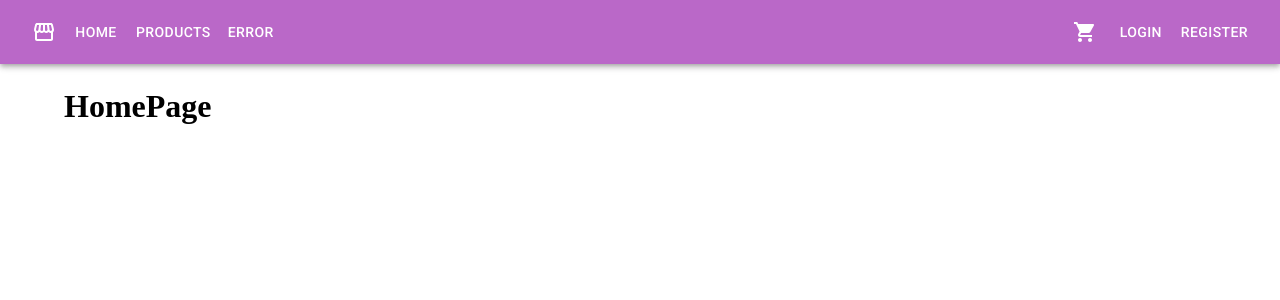
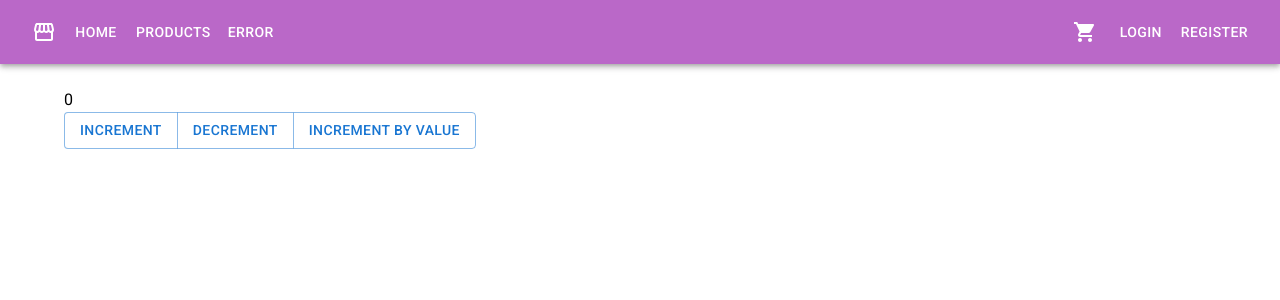
Before and after one commit to busraozdemir0/store-app-with-react, a React (Vite) app: page / in a window 1280 px wide. Shown: the top 300 px of the page. Built offline with nearby package versions, Linux system fonts and the light colour scheme; no server answers.

Commit message:
Redux toolkit

```diff
--- a/package.json
+++ b/package.json
@@ -15,9 +15,11 @@
     "@fontsource/roboto": "^5.3.0",
     "@mui/icons-material": "^9.5.0",
     "@mui/material": "^9.5.0",
+    "@reduxjs/toolkit": "^2.13.0",
     "axios": "^1.20.0",
     "react": "^19.2.8",
     "react-dom": "^19.2.8",
+    "react-redux": "^9.3.0",
     "react-router": "^7.18.4",
     "react-toastify": "^11.1.0"
   },
--- a/src/main.jsx
+++ b/src/main.jsx
@@ -3,11 +3,15 @@ import { createRoot } from 'react-dom/client'
 import './index.css'
 import App from './App.jsx'
 import { CartContextProvider } from './context/CartContext.jsx'
+import { store } from './store/store.js'
+import { Provider } from 'react-redux'
 
 createRoot(document.getElementById('root')).render(
   <StrictMode>
-    <CartContextProvider>
-      <App />
-    </CartContextProvider>
+    <Provider store={store}>
+      <CartContextProvider>
+        <App />
+      </CartContextProvider>
+    </Provider>
   </StrictMode>,
 )
--- a/src/pages/Home.jsx
+++ b/src/pages/Home.jsx
@@ -1,3 +1,7 @@
+import Counter from "./counter/Counter";
+
 export default function HomePage(){
-    return <h1>HomePage</h1>
+    return (
+        <Counter />
+    );
 }
--- /dev/null
+++ b/src/pages/counter/Counter.jsx
@@ -0,0 +1,20 @@
+import { Button, ButtonGroup, Typography } from "@mui/material";
+import { useDispatch, useSelector } from "react-redux";
+import { decrement, increment, incrementByValue } from "./counterSlice";
+
+export default function Counter() {
+
+    const value = useSelector(state => state.counter.value); // useSelector => state bilgilerine erişme
+    const dispatch = useDispatch(); // useDispatch => methodlara erişme
+
+    return (
+        <>
+            <Typography>{value}</Typography>
+            <ButtonGroup>
+                <Button onClick={() => dispatch(increment())}>Increment</Button>
+                <Button onClick={() => dispatch(decrement())}>Decrement</Button>
+                <Button onClick={() => dispatch(incrementByValue(5))}>Increment By Value</Button>
+            </ButtonGroup>
+        </>
+    );
+}
--- /dev/null
+++ b/src/pages/counter/counterSlice.js
@@ -0,0 +1,23 @@
+import { createSlice } from "@reduxjs/toolkit";
+
+const initialState = {
+    value: 0,
+};
+
+export const counterSlice = createSlice({
+    name: "counter",
+    initialState,
+    reducers: {
+        increment: (state) => {
+            state.value += 1;
+        },
+        decrement: (state) => {
+            state.value -= 1;
+        },
+        incrementByValue: (state, action) => {
+            state.value += action.payload;
+        }
+    },
+});
+
+export const {increment, decrement, incrementByValue} = counterSlice.actions;
--- /dev/null
+++ b/src/store/store.js
@@ -0,0 +1,8 @@
+import { configureStore } from "@reduxjs/toolkit";
+import { counterSlice } from "../pages/counter/counterSlice";
+
+export const store = configureStore({
+    reducer: {
+        counter: counterSlice.reducer
+    },
+});
```
Also changed, not shown: 1 other file (tests, documents, lock files or other folders).
